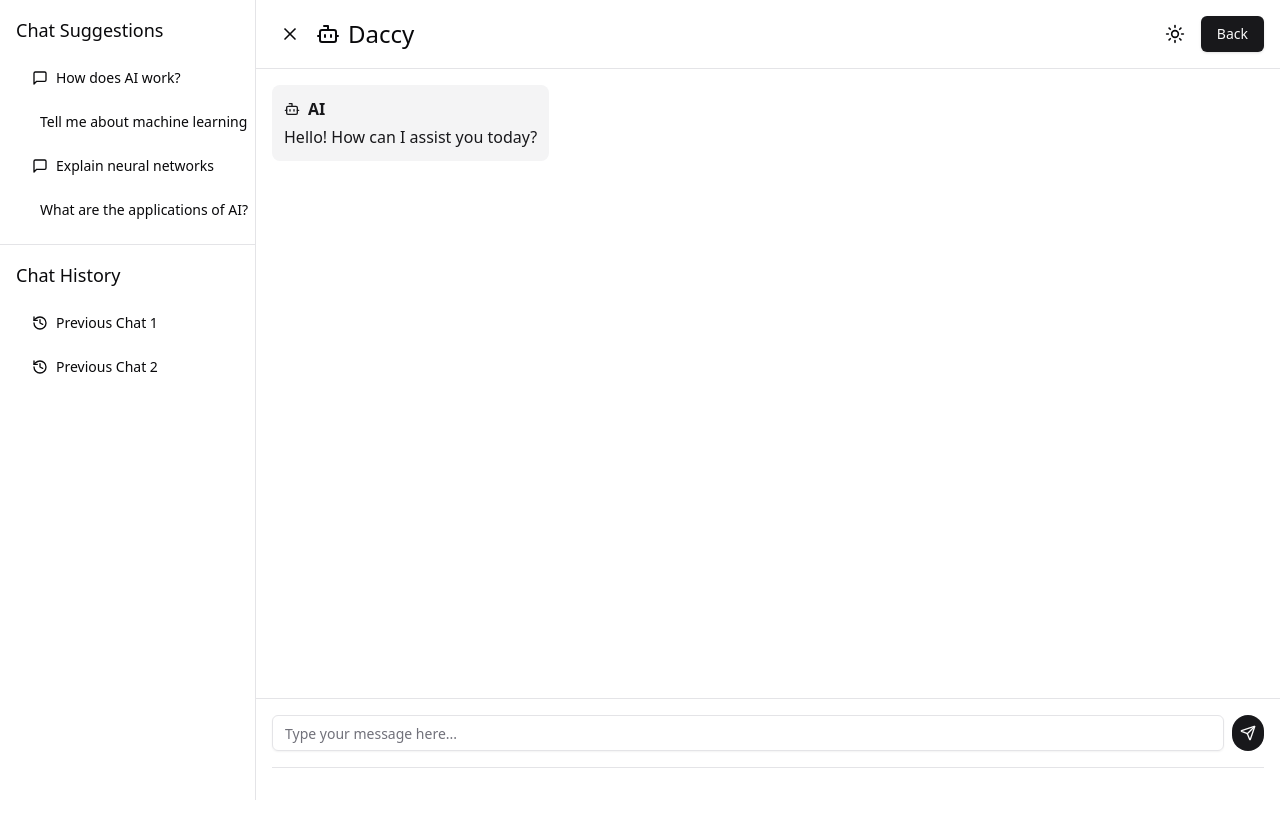
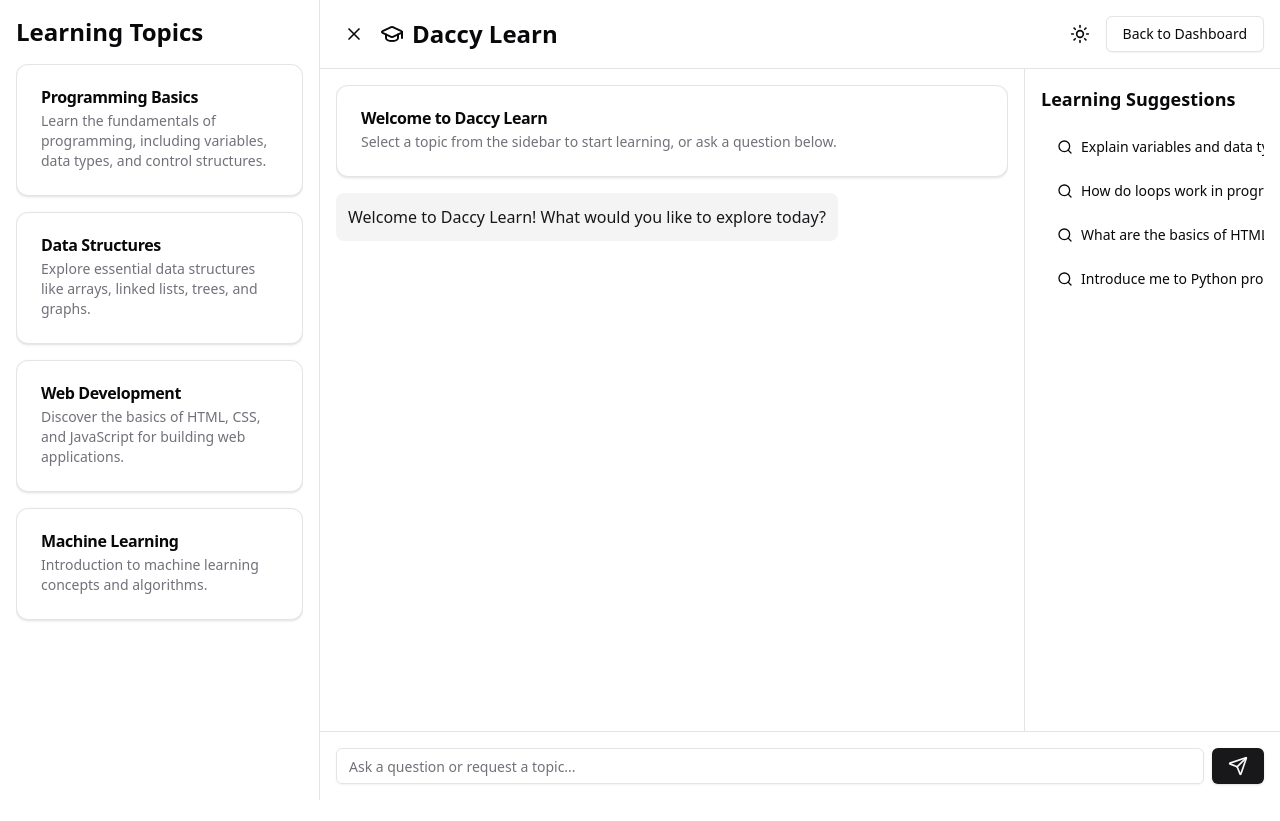
Before and after one commit to RAVEYUS/Daccy, a Next.js app: page /pages/chatbot in a window 1280 px wide. After the commit the page ends 800 px from the top, so only its background shows below. Built offline with nearby package versions, Linux system fonts and the light colour scheme.

Commit message:
added auth

```diff
--- a/app/layout.tsx
+++ b/app/layout.tsx
@@ -1,22 +1,32 @@
-import type { Metadata } from "next";
-import localFont from "next/font/local";
-import "./globals.css";
-import { ThemeProvider } from "@/components/ui/themeprovider";
+import {
+  ClerkProvider,
+  SignInButton,
+  SignedIn,
+  SignedOut,
+  UserButton,
+} from '@clerk/nextjs';
+import type { Metadata } from 'next';
+import localFont from 'next/font/local';
+import './globals.css';
+import { ThemeProvider } from '@/components/ui/themeprovider';
 
+// Load local fonts
 const geistSans = localFont({
-  src: "./fonts/GeistVF.woff",
-  variable: "--font-geist-sans",
-  weight: "100 900",
-});
-const geistMono = localFont({
-  src: "./fonts/GeistMonoVF.woff",
-  variable: "--font-geist-mono",
-  weight: "100 900",
+  src: './fonts/GeistVF.woff',
+  variable: '--font-geist-sans',
+  weight: '100 900',
 });
 
+const geistMono = localFont({
+  src: './fonts/GeistMonoVF.woff',
+  variable: '--font-geist-mono',
+  weight: '100 900',
+});
+
+// Metadata for the page
 export const metadata: Metadata = {
-  title: "Daccy",
-  description: "Learn coding efficiently",
+  title: 'Daccy',
+  description: 'Learn coding efficiently',
 };
 
 export default function RootLayout({
@@ -25,11 +35,10 @@ export default function RootLayout({
   children: React.ReactNode;
 }>) {
   return (
-    <html lang="en">
-      <body
-        className={`${geistSans.variable} ${geistMono.variable} antialiased`}
-      >
-        <ThemeProvider
+    <ClerkProvider>
+      <html lang="en">
+        <body className={`${geistSans.variable} ${geistMono.variable} antialiased`}>
+          <ThemeProvider
             attribute="class"
             defaultTheme="system"
             enableSystem
@@ -37,7 +46,8 @@ export default function RootLayout({
           >
             {children}
           </ThemeProvider>
-      </body>
-    </html>
+        </body>
+      </html>
+    </ClerkProvider>
   );
 }
--- a/app/page.tsx
+++ b/app/page.tsx
@@ -1,57 +1,27 @@
 "use client"
 
-import { useState, useEffect, FormEvent } from 'react'
+import { useState, useEffect } from 'react'
 import { motion } from 'framer-motion'
 import { ChevronRight, BookOpen, Code, MessageSquare, Moon, Sun } from 'lucide-react'
 import { Button } from "@/components/ui/button"
 import { Card, CardHeader, CardTitle, CardDescription } from "@/components/ui/card"
-import { Input } from "@/components/ui/input"
-import { Inter } from 'next/font/google'
 import { useTheme } from "next-themes"
 import Link from 'next/link'
+import { useRouter } from 'next/navigation'
+import { Inter } from 'next/font/google'
+import { SignedIn, SignedOut, SignInButton, UserButton } from '@clerk/nextjs'; // Ensure you have this import
 
 const inter = Inter({ subsets: ['latin'] })
 
 export default function LandingPage() {
-  const [email, setEmail] = useState('')
   const { theme, setTheme } = useTheme()
   const [mounted, setMounted] = useState(false)
+  const router = useRouter()
 
   useEffect(() => {
     setMounted(true)
     setTheme('dark')
   }, [setTheme])
-
-  const [result, setResult] = useState<string>("");
-  const onSubmit = async (event: FormEvent<HTMLFormElement>) => {
-    event.preventDefault();
-    console.log(result)
-    setResult("Sending...");
-
-    const formData = new FormData(event.currentTarget);
-    formData.append("access_key", "524ecc0c-e8cc-4679-bb4a-d46740a2bbad"); // Replace with your actual access key
-
-    try {
-      const response = await fetch("https://api.web3forms.com/submit", {
-        method: "POST",
-        body: formData,
-      });
-
-      const data = await response.json();
-
-      if (data.success) {
-        setResult("thanks for joining");
-        setEmail(''); // Reset the email state
-        event.currentTarget.reset(); // Reset the form fields
-      } else {
-        console.error("Error", data);
-        setResult(data.message); // Display error message if form submission fails
-      }
-    } catch (error) {
-      console.error("Error submitting the form", error);
-      setResult("An error occurred. Please try again."); // Handle fetch error
-    }
-  };
 
   const features = [
     { icon: BookOpen, title: 'Comprehensive DSA Topics', description: 'Learn everything from basic arrays to advanced graph algorithms.' },
@@ -61,6 +31,10 @@ export default function LandingPage() {
 
   const toggleTheme = () => {
     setTheme(theme === 'dark' ? 'light' : 'dark')
+  }
+
+  const redirectToNextPage = () => {
+    router.push('/pages/interface')
   }
 
   if (!mounted) return null
@@ -75,12 +49,18 @@ export default function LandingPage() {
               {theme === 'dark' ? <Sun className="h-5 w-5" /> : <Moon className="h-5 w-5" />}
             </Button>
           </motion.div>
-          <motion.div whileHover={{ scale: 1.05 }} whileTap={{ scale: 0.95 }}>
-            {/* <Button variant="ghost">Try Beta</Button> */}
-          </motion.div>
-          <motion.div whileHover={{ scale: 1.05 }} whileTap={{ scale: 0.95 }}>
-            <Button><Link href="/pages/interface">Try Beta</Link></Button>
-          </motion.div>
+
+          {/* User Authentication */}
+          <SignedOut>
+            <motion.div whileHover={{ scale: 1.05 }} whileTap={{ scale: 0.95 }}>
+              <SignInButton>
+                <Button variant="default">Sign In / Sign Up</Button>
+              </SignInButton>
+            </motion.div>
+          </SignedOut>
+          <SignedIn>
+            <UserButton />
+          </SignedIn>
         </nav>
       </header>
 
@@ -103,36 +83,16 @@ export default function LandingPage() {
           Learn, practice, and excel with our AI-powered learning companion
         </motion.p>
 
-        {/* New "Try the Beta" button */}
-        {/* New "Try the Beta" button */}
-        {/* <Button
-          variant="outline"
-          className="border-primary mb-11 text-primary transition-transform duration-200 hover:scale-105 active:scale-95"
+        <motion.div
+          whileHover={{ scale: 1.05 }}
+          whileTap={{ scale: 0.95 }}
+          className="mb-12"
         >
-          Try the Beta
-        </Button> */}
-
-
-        <form
-          onSubmit={onSubmit}
-          className="flex flex-col sm:flex-row justify-center items-center gap-4 mb-12"
-        >
-          <Input
-            type="email"
-            placeholder="Enter your email"
-            value={email}
-            onChange={(e) => setEmail(e.target.value)}
-            className="w-full sm:w-auto"
-            required
-          />
-
-          <motion.div whileHover={{ scale: 1.05 }} whileTap={{ scale: 0.95 }}>
-            <Button size="lg" type="submit">
-              Get Started
-              <ChevronRight className="ml-2 h-4 w-4" />
-            </Button>
-          </motion.div>
-        </form>
+          <Button size="lg" onClick={redirectToNextPage}>
+            Start Learning
+            <ChevronRight className="ml-2 h-4 w-4" />
+          </Button>
+        </motion.div>
 
         <div className="flex flex-wrap gap-6 mb-12 justify-between">
           {features.map((feature, index) => (
@@ -168,7 +128,7 @@ export default function LandingPage() {
         >
           <h3 className="text-2xl font-extralight mb-4">Start Your DSA Journey Today</h3>
           <p className="text-muted-foreground mb-6">Join thousands of learners who have improved their coding skills with our platform</p>
-          <Button size="lg" variant="default">
+          <Button size="lg" variant="default" onClick={redirectToNextPage}>
             Explore Topics
             <ChevronRight className="ml-2 h-4 w-4" />
           </Button>
--- a/app/pages/chatbot/page.tsx
+++ b/app/pages/chatbot/page.tsx
@@ -1,43 +1,50 @@
 "use client";
 
 import { useState, useEffect } from "react";
-import { Moon, Sun, Send, Bot, User, History, MessageSquare, X } from "lucide-react";
+import { Moon, Sun, Send, GraduationCap, BookOpen, X, Search, ChevronRight } from "lucide-react";
 import { Button } from "@/components/ui/button";
 import { Input } from "@/components/ui/input";
 import { useTheme } from "next-themes";
 import { ScrollArea } from "@/components/ui/scroll-area";
 import { motion, AnimatePresence } from "framer-motion";
 import { Separator } from "@/components/ui/separator";
-import Link from "next/link"; // Import Link from next/link
+import Link from "next/link";
+import { Card, CardHeader, CardTitle, CardDescription, CardContent } from "@/components/ui/card";
 
 interface Message {
   content: string;
-  sender: "user" | "bot";
+  sender: "user" | "assistant";
 }
 
-interface ChatHistory {
+interface LearningTopic {
   id: number;
   title: string;
+  description: string;
 }
 
-export default function ChatComponent() {
+export default function LearningAssistantComponent() {
   const { setTheme, theme } = useTheme();
   const [mounted, setMounted] = useState(false);
   const [messages, setMessages] = useState<Message[]>([
-    { content: "Hello! How can I assist you today?", sender: "bot" },
+    { content: "Welcome to Daccy Learn! What would you like to explore today?", sender: "assistant" },
   ]);
   const [inputMessage, setInputMessage] = useState("");
   const [isSidebarOpen, setIsSidebarOpen] = useState(true);
-  const chatHistory = [
-    { id: 1, title: "Previous Chat 1" },
-    { id: 2, title: "Previous Chat 2" },
+  const [isLoading, setIsLoading] = useState(false);
+  const [selectedTopic, setSelectedTopic] = useState<LearningTopic | null>(null);
+
+  const learningTopics: LearningTopic[] = [
+    { id: 1, title: "Programming Basics", description: "Learn the fundamentals of programming, including variables, data types, and control structures." },
+    { id: 2, title: "Data Structures", description: "Explore essential data structures like arrays, linked lists, trees, and graphs." },
+    { id: 3, title: "Web Development", description: "Discover the basics of HTML, CSS, and JavaScript for building web applications." },
+    { id: 4, title: "Machine Learning", description: "Introduction to machine learning concepts and algorithms." },
   ];
 
   const suggestions = [
-    "How does AI work?",
-    "Tell me about machine learning",
-    "Explain neural networks",
-    "What are the applications of AI?",
+    "Explain variables and data types",
+    "How do loops work in programming?",
+    "What are the basics of HTML and CSS?",
+    "Introduce me to Python programming",
   ];
 
   useEffect(() => {
@@ -53,47 +60,39 @@ export default function ChatComponent() {
       ...messages,
       { content: inputMessage, sender: "user" },
     ];
+    setMessages(newMessages);
     setInputMessage("");
+    setIsLoading(true);
 
-    // Call the backend to get the AI response
     try {
-      const response = await fetch("/api/chat", {
-        method: "POST",
-        headers: {
-          "Content-Type": "application/json",
-        },
-        body: JSON.stringify({ message: inputMessage }),
-      });
+      await new Promise(resolve => setTimeout(resolve, 1000));
+      const assistantReply = `Here's some information about "${inputMessage}": [Simulated learning content]`;
 
-      if (!response.ok) {
-        throw new Error("Failed to fetch AI response");
-      }
-
-      const data = await response.json();
+      setMessages((prevMessages) => [
+        ...prevMessages,
+        { content: assistantReply, sender: "assistant" },
+      ]);
     } catch (error) {
       console.error("Error:", error);
-      // You may want to add error handling here
+      setMessages((prevMessages) => [
+        ...prevMessages,
+        { content: "Sorry, I couldn't retrieve the information at this moment. Please try again later.", sender: "assistant" },
+      ]);
+    } finally {
+      setIsLoading(false);
     }
   };
 
-  // Page transition animation
   const pageVariants = {
     hidden: { opacity: 0, y: 50 },
     visible: { opacity: 1, y: 0, transition: { duration: 0.5 } },
   };
 
-  // Message animation (slide up and fade in)
   const messageVariants = {
     hidden: { opacity: 0, y: 20 },
     visible: { opacity: 1, y: 0, transition: { duration: 0.3 } },
   };
 
-  // Button hover animation
-  const buttonVariants = {
-    hover: { scale: 1.05, transition: { duration: 0.2 } },
-  };
-
-  // Sidebar animation
   const sidebarVariants = {
     open: { x: 0, transition: { type: "spring", stiffness: 300, damping: 30 } },
     closed: { x: "-100%", transition: { type: "spring", stiffness: 300, damping: 30 } },
@@ -109,43 +108,29 @@ export default function ChatComponent() {
       <AnimatePresence>
         {isSidebarOpen && (
           <motion.div
-            className="w-64 border-r bg-background"
+            className="w-80 border-r bg-background"
             initial="closed"
             animate="open"
             exit="closed"
             variants={sidebarVariants}
           >
             <div className="p-4">
-              <h2 className="text-lg font-thin mb-4">Chat Suggestions</h2>
-              <ul className="space-y-2">
-                {suggestions.map((suggestion, index) => (
-                  <li key={index}>
-                    <Button
-                      variant="ghost"
-                      className="w-full justify-start text-left"
-                      onClick={() => setInputMessage(suggestion)}
+              <h2 className="text-2xl font-semibold mb-4">Learning Topics</h2>
+              <ScrollArea className="h-[calc(100vh-200px)]">
+                <div className="space-y-4">
+                  {learningTopics.map((topic) => (
+                    <Card
+                      key={topic.id}
+                      className="cursor-pointer hover:bg-accent"
+                      onClick={() => setSelectedTopic(topic)}
                     >
-                      <MessageSquare className="mr-2 h-4 w-4" />
-                      {suggestion}
-                    </Button>
-                  </li>
+                      <CardHeader>
+                        <CardTitle>{topic.title}</CardTitle>
+                        <CardDescription>{topic.description}</CardDescription>
+                      </CardHeader>
+                    </Card>
                   ))}
-              </ul>
                 </div>
-            <Separator />
-            <div className="p-4">
-              <h2 className="text-lg font-thin mb-4">Chat History</h2>
-              <ScrollArea className="h-[calc(100vh-300px)]">
-                <ul className="space-y-2">
-                  {chatHistory.map((chat) => (
-                    <li key={chat.id}>
-                      <Button variant="ghost" className="w-full justify-start text-left">
-                        <History className="mr-2 h-4 w-4" />
-                        {chat.title}
-                      </Button>
-                    </li>
-                  ))}
-                </ul>
               </ScrollArea>
             </div>
           </motion.div>
@@ -161,15 +146,15 @@ export default function ChatComponent() {
               onClick={() => setIsSidebarOpen(!isSidebarOpen)}
               aria-label={isSidebarOpen ? "Close sidebar" : "Open sidebar"}
             >
-              {isSidebarOpen ? <X className="h-5 w-5" /> : <MessageSquare className="h-5 w-5" />}
+              {isSidebarOpen ? <X className="h-5 w-5" /> : <BookOpen className="h-5 w-5" />}
             </Button>
             <motion.h1
-              className="text-2xl font-sans flex items-center ml-2"
+              className="text-2xl font-bold flex items-center ml-2"
               initial={{ opacity: 0 }}
               animate={{ opacity: 1, transition: { delay: 0.2, duration: 0.5 } }}
             >
-              <Bot className="mr-2 h-6 w-6" />
-              <h1 className="text-2xl"><Link href="/">Daccy</Link></h1>
+              <GraduationCap className="mr-2 h-6 w-6" />
+              <Link href="/">Daccy Learn</Link>
             </motion.h1>
           </div>
           <div className="flex items-center space-x-2">
@@ -179,75 +164,106 @@ export default function ChatComponent() {
               onClick={() => setTheme(theme === "light" ? "dark" : "light")}
               aria-label="Toggle theme"
             >
-              {theme === "light" ? (
-                <Moon className="h-5 w-5" />
-              ) : (
-                <Sun className="h-5 w-5" />
-              )}
+              {theme === "light" ? <Moon className="h-5 w-5" /> : <Sun className="h-5 w-5" />}
             </Button>
             <Link href="/pages/interface">
               <motion.div whileHover={{ scale: 1.05 }} whileTap={{ scale: 0.95 }}>
-                <Button>Back </Button>
+                <Button variant="outline">Back to Dashboard</Button>
               </motion.div>
             </Link>
           </div>
         </header>
-        <main className="flex-1 overflow-hidden">
-          <ScrollArea className="h-full p-4">
-            {messages.map((message, index) => (
+
+        <main className="flex-1 overflow-hidden flex">
+          <div className="flex-1 overflow-y-auto p-4">
+            <ScrollArea className="h-full">
+              {selectedTopic ? (
+                <Card className="mb-4">
+                  <CardHeader>
+                    <CardTitle>{selectedTopic.title}</CardTitle>
+                    <CardDescription>{selectedTopic.description}</CardDescription>
+                  </CardHeader>
+                  <CardContent>
+                    <Button
+                      onClick={() => setInputMessage(`Tell me more about ${selectedTopic.title}`)}
+                      className="mt-2"
+                    >
+                      Start Learning <ChevronRight className="ml-2 h-4 w-4" />
+                    </Button>
+                  </CardContent>
+                </Card>
+              ) : (
+                <Card className="mb-4">
+                  <CardHeader>
+                    <CardTitle>Welcome to Daccy Learn</CardTitle>
+                    <CardDescription>Select a topic from the sidebar to start learning, or ask a question below.</CardDescription>
+                  </CardHeader>
+                </Card>
+              )}
+              <div className="space-y-4">
+                {messages.map((msg, index) => (
                   <motion.div
                     key={index}
-                className={`flex ${message.sender === "user" ? "justify-end" : "justify-start"} mb-4`}
+                    variants={messageVariants}
                     initial="hidden"
                     animate="visible"
-                variants={messageVariants}
+                    className={`flex ${msg.sender === "user" ? "justify-end" : "justify-start"}`}
                   >
                     <div
-                  className={`max-w-[80%] p-3 rounded-lg ${
-                    message.sender === "user"
-                      ? "bg-primary text-primary-foreground"
-                      : "bg-secondary text-secondary-foreground"
+                      className={`p-3 rounded-lg max-w-[80%] ${
+                        msg.sender === "user" ? "bg-primary text-primary-foreground" : "bg-secondary text-secondary-foreground"
                       }`}
                     >
-                  <div className="flex items-center mb-1">
-                    {message.sender === "user" ? (
-                      <User className="h-4 w-4 mr-2" />
-                    ) : (
-                      <Bot className="h-4 w-4 mr-2" />
-                    )}
-                    <span className="font-semibold">{message.sender === "user" ? "You" : "AI"}</span>
-                  </div>
-                  {message.content}
+                      {msg.content}
                     </div>
                   </motion.div>
                 ))}
+                {isLoading && (
+                  <div className="flex justify-start">
+                    <div className="p-3 rounded-lg bg-secondary text-secondary-foreground">
+                      Searching for information...
+                    </div>
+                  </div>
+                )}
+              </div>
             </ScrollArea>
+          </div>
+          <div className="w-64 border-l p-4 hidden lg:block">
+            <h3 className="text-lg font-semibold mb-4">Learning Suggestions</h3>
+            <ScrollArea className="h-[calc(100vh-200px)]">
+              <ul className="space-y-2">
+                {suggestions.map((suggestion, index) => (
+                  <li key={index}>
+                    <Button
+                      variant="ghost"
+                      className="w-full justify-start text-left"
+                      onClick={() => setInputMessage(suggestion)}
+                    >
+                      <Search className="mr-2 h-4 w-4" />
+                      {suggestion}
+                    </Button>
+                  </li>
+                ))}
+              </ul>
+            </ScrollArea>
+          </div>
         </main>
+
         <footer className="p-4 border-t">
-          <form
-            onSubmit={(e) => {
-              e.preventDefault();
-              handleSendMessage();
-            }}
-            className="flex space-x-2"
-          >
+          <div className="flex items-center">
             <Input
+              className="flex-1"
+              placeholder="Ask a question or request a topic..."
               value={inputMessage}
               onChange={(e) => setInputMessage(e.target.value)}
-              placeholder="Type your message here..."
-              className="flex-1"
+              onKeyPress={(e) => {
+                if (e.key === "Enter") handleSendMessage();
+              }}
             />
-            <motion.button
-              type="submit"
-              className="flex items-center justify-center p-2 bg-primary text-primary-foreground rounded-full"
-              variants={buttonVariants}
-              whileHover="hover"
-            >
-              <Send className="h-4 w-4" />
-              <span className="sr-only">Send message</span>
-            </motion.button>
-          </form>
-          <Separator className="my-4" />
+            <Button className="ml-2" onClick={handleSendMessage}>
+              <Send className="h-5 w-5" />
+            </Button>
+          </div>
         </footer>
       </div>
     </motion.div>
--- a/package.json
+++ b/package.json
@@ -9,6 +9,7 @@
     "lint": "next lint"
   },
   "dependencies": {
+    "@clerk/nextjs": "^5.7.2",
     "@google/generative-ai": "^0.19.0",
     "@monaco-editor/react": "^4.6.0",
     "@nextui-org/button": "^2.0.38",
```
Also changed, not shown: app/api/chat/route.ts (+7 -3 lines), middleware.ts (added, +12 -0 lines), 1 other file (tests, documents, lock files or other folders). Lines whose indentation alone changed are shown as unchanged.
